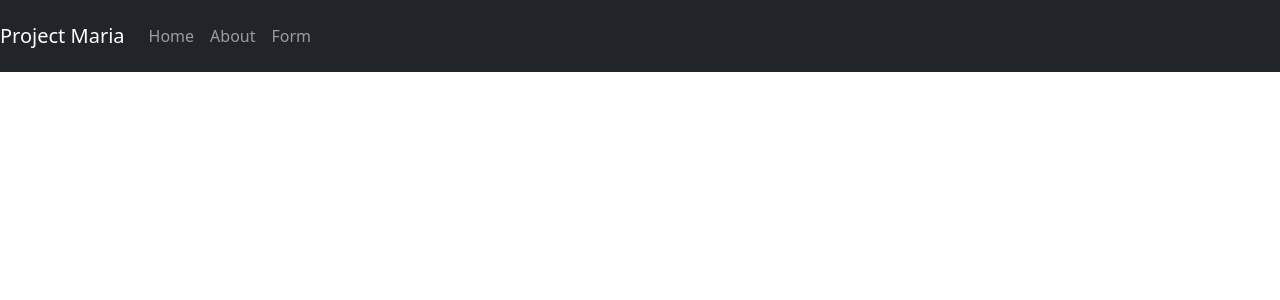
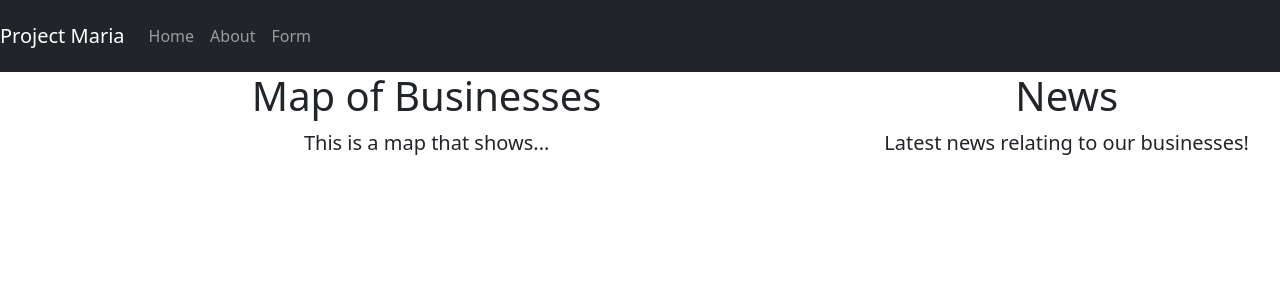
Before and after one commit to duncanrout/Project-Maria, a React (Create React App) app in the folder app/: page / in a window 1280 px wide. Shown: the top 300 px of the page. Built offline with nearby package versions, Linux system fonts and the light colour scheme.

Commit message:
jumbotron for home page (maps/news)

```diff
--- a/app/src/App.css
+++ b/app/src/App.css
@@ -16,3 +16,7 @@
 .App-link {
     color: #61dafb;
 }
+
+.container .jumbotron {
+    text-align: center;
+}
--- a/app/src/App.js
+++ b/app/src/App.js
@@ -6,6 +6,10 @@ import {
     Switch,
 } from 'react-router-dom';
 import '../node_modules/bootstrap/dist/css/bootstrap.min.css';
+import Container from 'react-bootstrap/Container';
+import Jumbotron from 'react-bootstrap/Jumbotron';
+import Row from 'react-bootstrap/Row';
+import Col from 'react-bootstrap/Col';
 
 //pages
 import { Home } from './pages/home.js';
@@ -22,7 +26,7 @@ function App() {
       <div className="App">
         <div id="page-body">
           <Switch>
-            <Route path="/home" component={Home} />
+            <Route path="/" component={Home} />
           </Switch>
           <Switch>
             <Route path="/about" component={About} />
--- a/app/src/pages/home.js
+++ b/app/src/pages/home.js
@@ -1,11 +1,27 @@
 import React from 'react';
-
+import Container from 'react-bootstrap/Container';
+import Jumbotron from 'react-bootstrap/Jumbotron';
+import Row from 'react-bootstrap/Row';
+import Col from 'react-bootstrap/Col';
 
 export const Home = (props) => (
-    <div>
-        Welcome to the Home Page!
-    </div>
-  );
+  <Container fluid>
+    <Jumbotron>
+      <Row>
+        <Col xs={8}>
+          <h1 class="display">Map of Businesses</h1>
+          <p class="lead">This is a map that shows...</p>
+          <div id="mapid"></div>
+        </Col>
+        <Col>
+          <h1 class="display">News</h1>
+          <p class="lead">Latest news relating to our businesses!</p>
+          <div class="news"></div>
+        </Col>
+      </Row>
+    </Jumbotron>
+  </Container>
+);
 
 
 export default Home;
```
